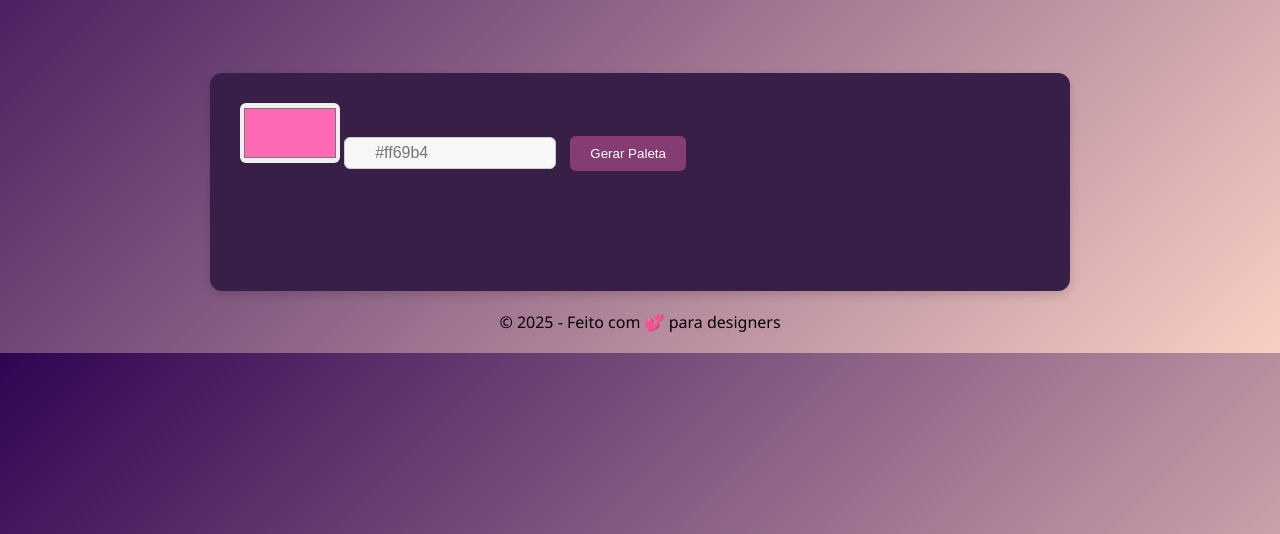
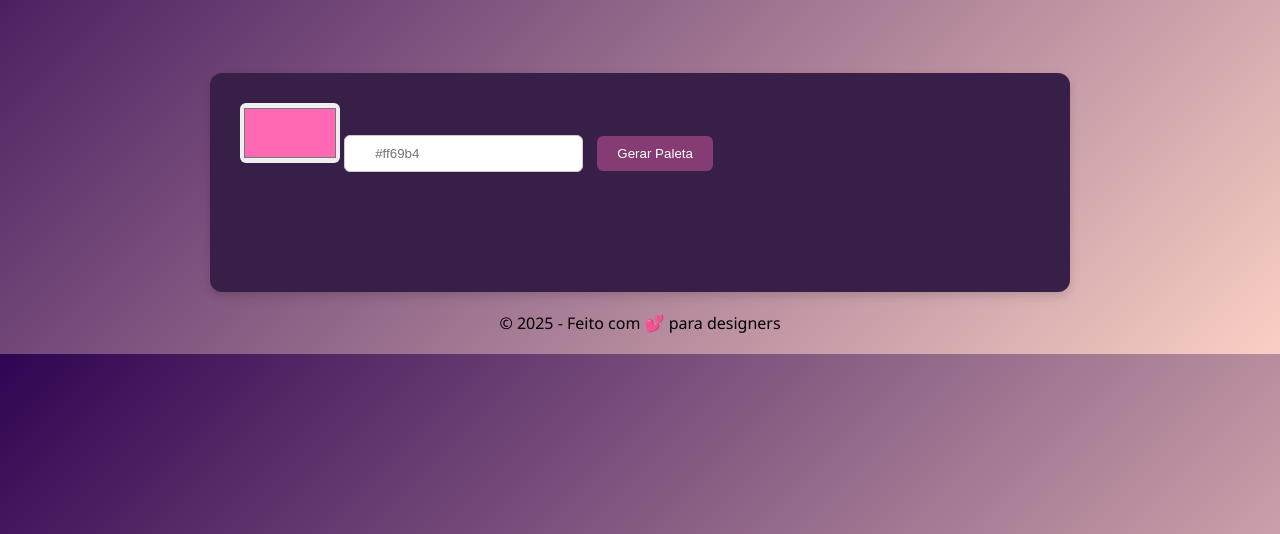
Before and after one commit to IsabellaaRamos/PaletasDesigners, a plain HTML site: page index.html in a window 1280 px wide. Shown: the part 266-800 px from the top of the page. Drawn offline with Linux system fonts and the light colour scheme.

Commit message:
Remove estilos desnecessários do campo de texto e ajuste na transição de fundo

```diff
--- a/index.html
+++ b/index.html
@@ -60,16 +60,7 @@
       border-radius: 6px;
       border: 1px solid #ccc;
     }
-    input[type="text"] {
-      width: 150px;
-      color: #333;
-      height: 10px;
-      font-size: 16px;
-      background-color: #f7f7f7;
-      transition: background-color 0.3s ease;
 
-
-    }
 
     button {
       padding: 10px 20px;
```
